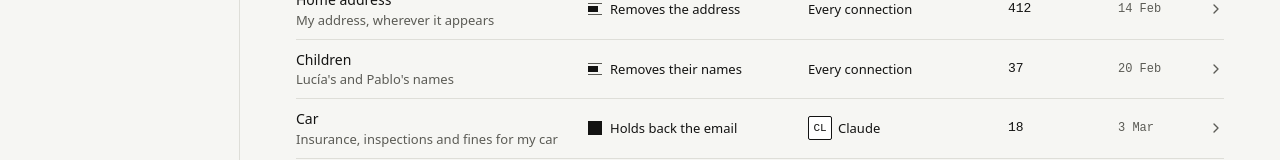
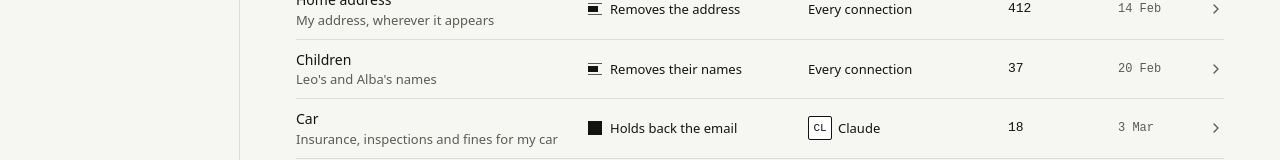
Before and after one commit to permaily-org/permaily, a React (Vite) app in the folder web/: page /rules in a window 1280 px wide. Shown: the part 344-504 px from the top of the page. Built offline with nearby package versions, Linux system fonts and the light colour scheme.

Commit message:
Use the children's names from the rule editor in sample data
Co-Authored-By: Claude Opus 5.5 <noreply@anthropic.com>

```diff
--- a/web/src/data/sample.ts
+++ b/web/src/data/sample.ts
@@ -266,7 +266,7 @@ export const rules: Rule[] = [
   {
     id: 'children',
     name: 'Children',
-    description: "Lucía's and Pablo's names",
+    description: "Leo's and Alba's names",
     effect: 'remove',
     removes: 'their names',
     appliesTo: 'all',
@@ -339,7 +339,7 @@ export const receipts: Receipt[] = [
   { id: 'r_7d10a9', day: 'Today', time: '11:40', connectionId: 'trip-app', sender: 'Iberia', from: 'confirmaciones@iberia.com', subject: 'Your flight to Lisbon is confirmed', parts: 'subject, body', bodyChars: 2310, attachment: 'none', query: 'Flights and hotels', approved: 'Approved by you on 17 Feb', request: 'messages.list' },
   { id: 'r_7c0b12', day: 'Today', time: '09:31', connectionId: 'claude', sender: 'Vodafone', from: 'facturas@vodafone.es', subject: 'Your March bill is ready', parts: 'subject, body', bodyChars: 860, attachment: 'withheld', query: '"vodafone bill march"', approved: 'Approved by you on 6 March', request: 'get_message' },
   { id: 'r_7b9e04', day: 'Today', time: '09:14', connectionId: 'ledgerly', sender: 'Amazon', from: 'auto-confirm@amazon.es', subject: 'Your receipt, order 402-881', parts: 'subject, body', bodyChars: 1530, attachment: 'none', query: 'Invoices, Receipts', removed: { what: 'the address', ruleId: 'home-address' }, approved: 'Approved by you on 4 March', request: 'messages.list' },
-  { id: 'r_6f33a1', day: 'Monday', time: '18:47', connectionId: 'claude', sender: 'Booking.com', from: 'noreply@booking.com', subject: 'Hotel reservation, 14 to 17 March', parts: 'subject, body', bodyChars: 2875, attachment: 'none', query: '"hotel in lisbon"', removed: { what: "Lucía's and Pablo's names", ruleId: 'children' }, approved: 'Approved by you on 6 March', request: 'get_message' },
+  { id: 'r_6f33a1', day: 'Monday', time: '18:47', connectionId: 'claude', sender: 'Booking.com', from: 'noreply@booking.com', subject: 'Hotel reservation, 14 to 17 March', parts: 'subject, body', bodyChars: 2875, attachment: 'none', query: '"hotel in lisbon"', removed: { what: "Leo's and Alba's names", ruleId: 'children' }, approved: 'Approved by you on 6 March', request: 'get_message' },
   { id: 'r_6f339e', day: 'Monday', time: '18:46', connectionId: 'claude', sender: 'Renfe', from: 'billetes@renfe.es', subject: 'Madrid to Valencia, 6 April', parts: 'subject, body', bodyChars: 1102, attachment: 'none', query: '"trips to lisbon or valencia"', approved: 'Approved by you on 6 March', request: 'get_message' },
   { id: 'r_6e0c77', day: 'Monday', time: '11:20', connectionId: 'ledgerly', sender: 'Iberdrola', from: 'facturas@iberdrola.es', subject: 'Factura de luz, febrero', parts: 'subject, body', bodyChars: 940, attachment: 'withheld', query: 'Invoices, Receipts', approved: 'Approved by you on 4 March', request: 'messages.list' },
   { id: 'r_5a91d0', day: 'Sunday', time: '20:03', connectionId: 'trip-app', sender: 'Airbnb', from: 'automated@airbnb.com', subject: 'Reservation confirmed in Porto', parts: 'subject, body', bodyChars: 3120, attachment: 'none', query: 'Flights and hotels', approved: 'Approved by you on 17 Feb', request: 'messages.list' },
```
